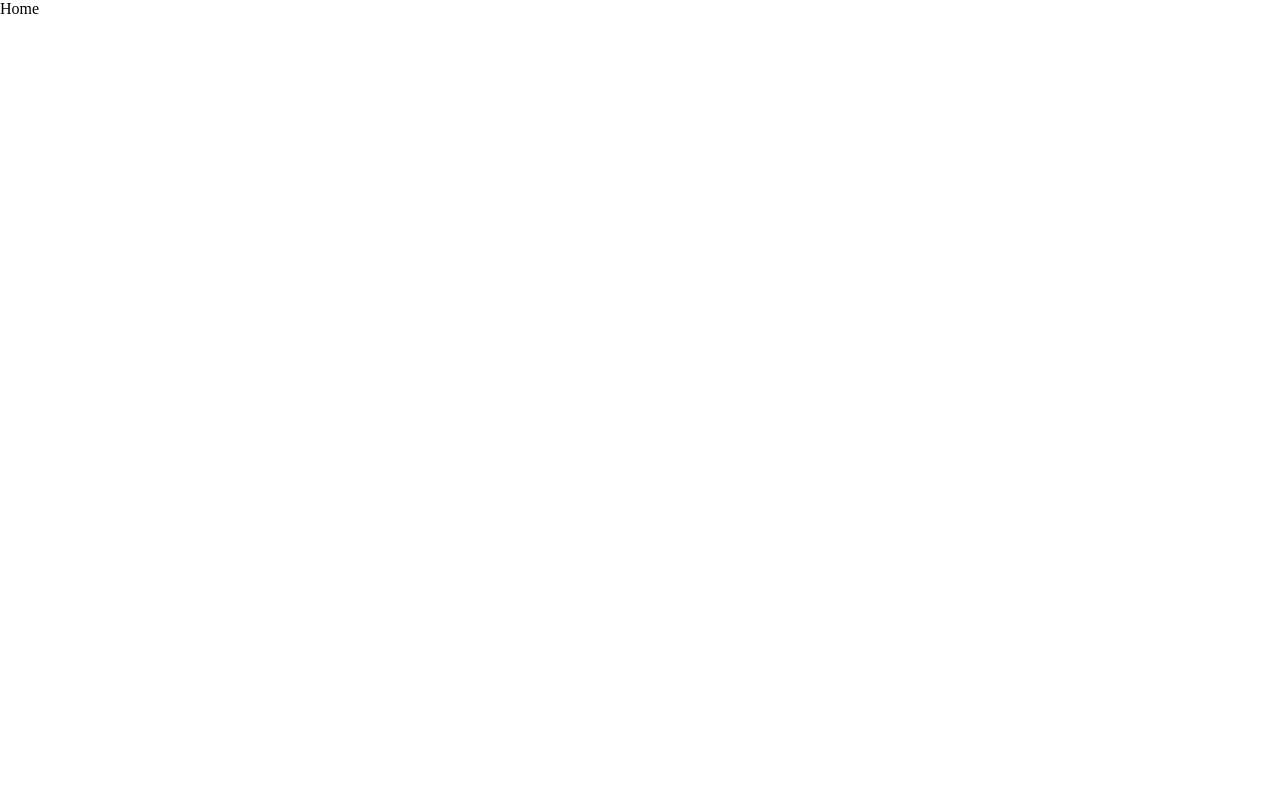
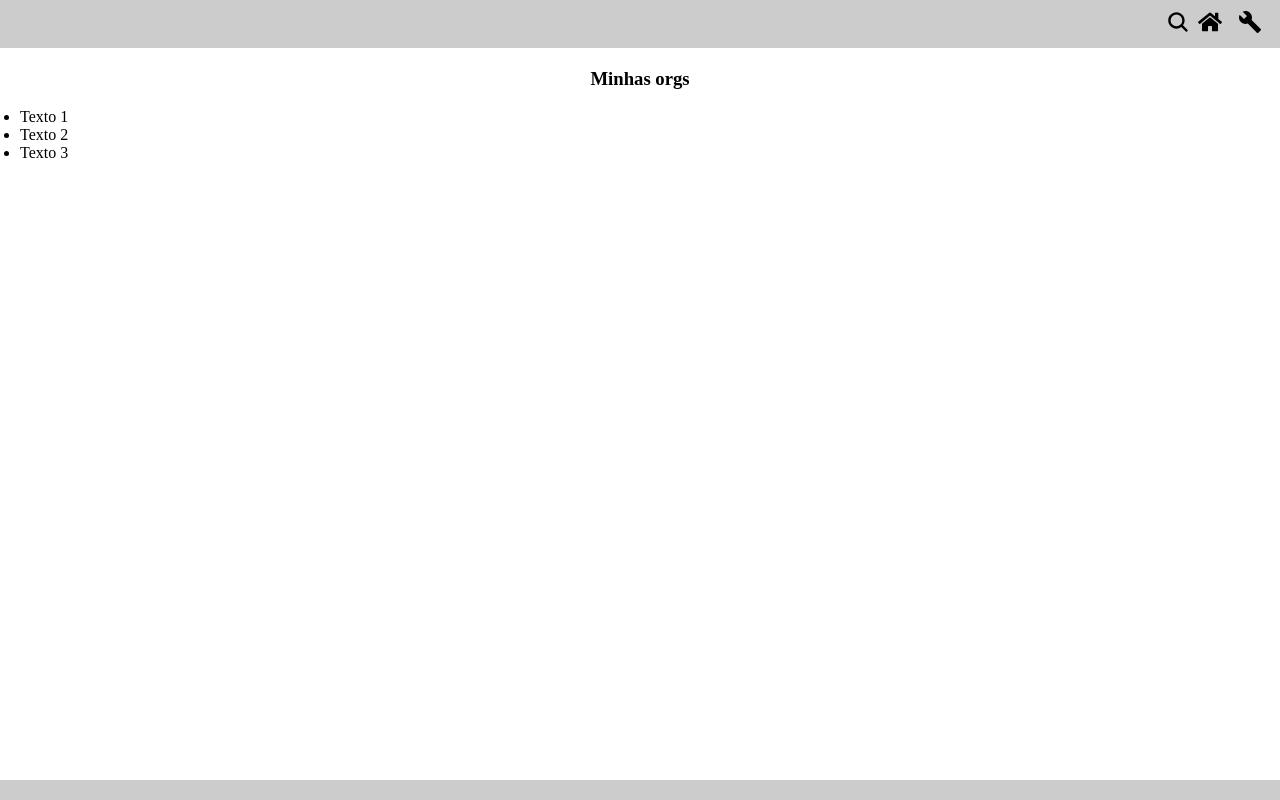
Before and after one commit to wrodrigues86/sf-login, a React (Create React App) app: page / in a window 1280 px wide. Built offline with nearby package versions, Linux system fonts and the light colour scheme.

Commit message:
Navagação por useState

```diff
--- a/package.json
+++ b/package.json
@@ -9,6 +9,7 @@
     "@testing-library/user-event": "^13.5.0",
     "react": "^19.1.0",
     "react-dom": "^19.1.0",
+    "react-icons": "^5.5.0",
     "react-scripts": "5.0.1",
     "web-vitals": "^2.1.4"
   },
--- a/src/App.css
+++ /dev/null
@@ -1,4 +0,0 @@
-*{
-    margin: 0;
-    padding: 0;
-}
--- a/src/App.js
+++ b/src/App.js
@@ -1,12 +1,20 @@
+import { useState } from "react";
 import Home from "./Pages/Home";
-import "./App.css";
+import Ferramentas from "./Pages/Ferramentas";
+import Layout from "./Components/Layout/Layout";
 
-export default function App()
-{
-    // Tela de inicilização
+export default function App() {
+
+    const [tela, setTela] = useState("Home");
+
+    const handleTela = () => {
+        if (tela === "Home") { return <Home /> };
+        if (tela === "Ferramentas") { return <Ferramentas /> };
+    };
+
     return (
-        <>
-            <Home />
-        </>
+        <Layout tela={tela} setTela={setTela}>
+            {handleTela()}
+        </Layout>
     )
 }
--- /dev/null
+++ b/src/Components/Layout/Layout.css
@@ -0,0 +1,33 @@
+*{
+    margin: 0;
+    padding: 0;
+}
+
+.box {
+  display: flex;
+  flex-direction: column;
+  height: 100vh;
+}
+
+header, footer {
+  background: #ccc;
+  padding: 10px;
+  text-align: center;
+}
+
+header{
+  text-align: right;
+}
+
+main {
+  flex: 1;
+  padding: 20px;
+}
+
+.menu{
+  background-color: transparent;
+  border: 0;
+  cursor: pointer;
+  width: 40px;
+  height: 10px;
+}
--- /dev/null
+++ b/src/Components/Layout/Layout.js
@@ -0,0 +1,29 @@
+import "./Layout.css";
+import { FaHome } from 'react-icons/fa';
+import { IoSearch } from "react-icons/io5";
+import { MdBuild } from 'react-icons/md';
+
+
+export default function Layout({ tela, setTela, children }) {
+    return (
+        <div class="box">
+            <header>
+
+                <IoSearch size={24} />
+
+                <button className={`menu ${tela === "Home" ? "ativo" : ""}`}
+                    onClick={() => setTela("Home")}>
+                    <FaHome size={24} />
+                </button>
+
+                <button className={`menu ${tela === "Ferramentas" ? "ativo" : ""}`}
+                    onClick={() => setTela("Ferramentas")}>
+                    <MdBuild size={24} />
+                </button>
+            </header>
+            <main>{children}</main>
+            <footer className="footer">
+            </footer>
+        </div>
+    );
+}
--- /dev/null
+++ b/src/Pages/Ferramentas/index.js
@@ -0,0 +1,18 @@
+
+
+export default function Ferramentas() {
+    return (
+        <div>
+            <p align="center"><h3>Ferramentas</h3></p>
+            <br/>
+            <ul>
+                <li>Texto 1</li>
+                <li>Texto 2</li>
+                <li>Texto 3</li>
+                <li>Texto 1</li>
+                <li>Texto 2</li>
+                <li>Texto 3</li>
+            </ul>
+        </div>
+    );
+}
--- a/src/Pages/Home/index.js
+++ b/src/Pages/Home/index.js
@@ -5,8 +5,14 @@ export default function Home()
     // Aqui vai ter a lista de org e os demais botões para criar/editar entre outros.
 
     return(
-        <>
-            Home
-        </>
+        <div>
+            <p><h3 align="center">Minhas orgs</h3></p>
+            <br/>
+            <ul>
+                <li>Texto 1</li>
+                <li>Texto 2</li>
+                <li>Texto 3</li>
+            </ul>
+        </div>
     );
 }
```
Also changed, not shown: src/Pages/Ferramentas/style.css (added), src/Pages/Home/style.css (added), 1 other file (tests, documents, lock files or other folders).
